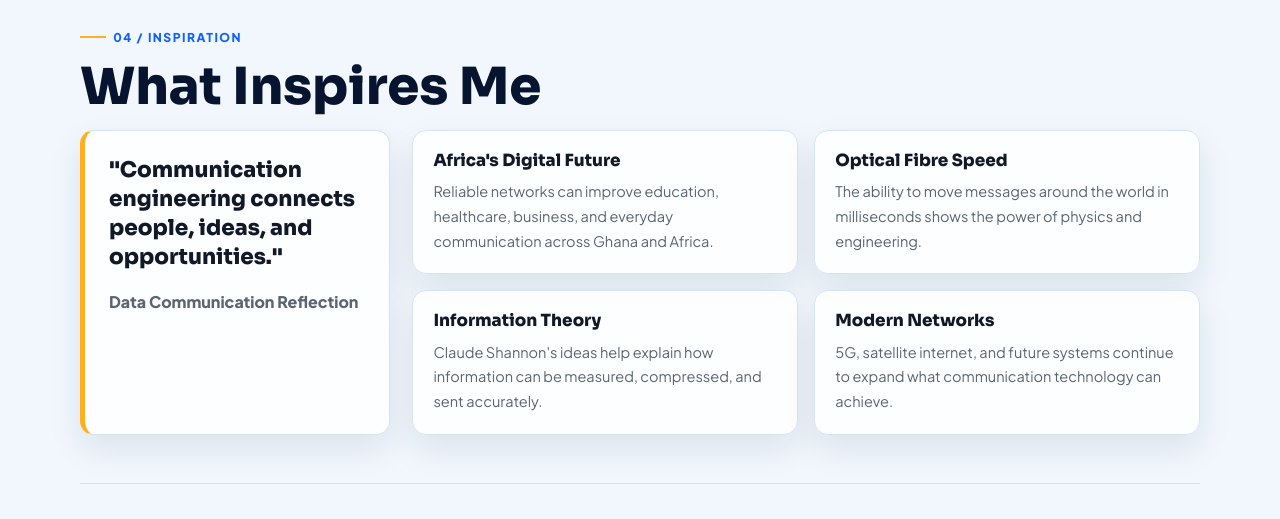
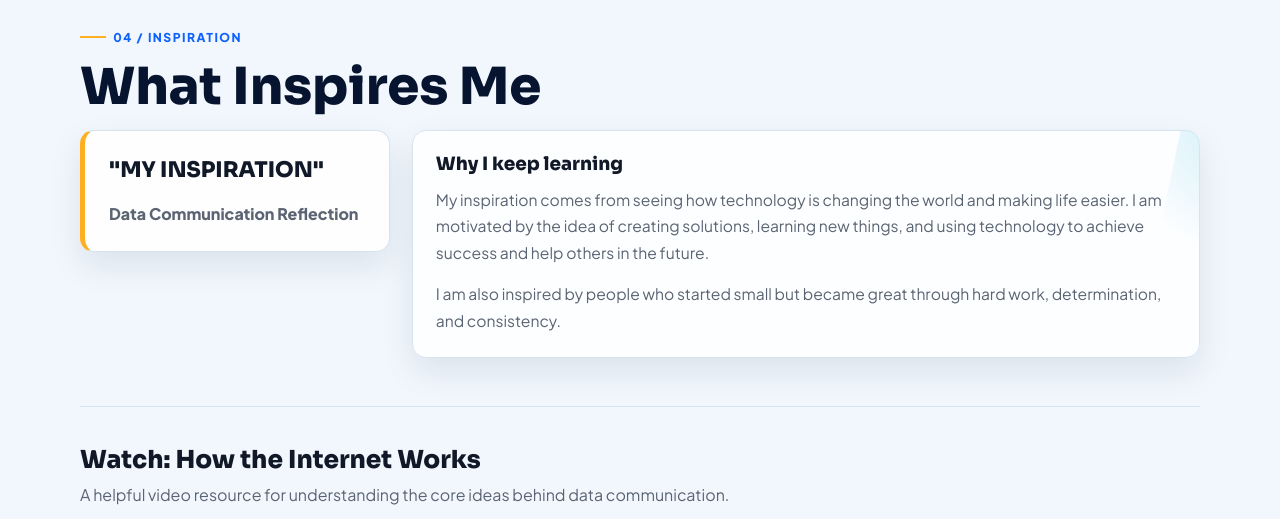
Before and after one commit to manuelbright827-cmyk/Data-Communication-Assignment, a plain HTML site: page Data Communication Assignment/index.html in a window 1280 px wide. Shown: the part 4040-4559 px from the top of the page. Drawn offline with Linux system fonts and the light colour scheme; animation ran at ten frames a second.

Commit message:
Add files via upload

```diff
--- a/Data Communication Assignment/index.html
+++ b/Data Communication Assignment/index.html
@@ -280,15 +280,22 @@
 
         <div class="inspiration-grid">
           <div class="inspiration-quote">
-            <blockquote>"Communication engineering connects people, ideas, and opportunities."</blockquote>
+            <blockquote>"MY INSPIRATION"</blockquote>
             <cite>Data Communication Reflection</cite>
           </div>
 
-          <div class="inspiration-cards">
-            <article><h4>Africa's Digital Future</h4><p>Reliable networks can improve education, healthcare, business, and everyday communication across Ghana and Africa.</p></article>
-            <article><h4>Optical Fibre Speed</h4><p>The ability to move messages around the world in milliseconds shows the power of physics and engineering.</p></article>
-            <article><h4>Information Theory</h4><p>Claude Shannon's ideas help explain how information can be measured, compressed, and sent accurately.</p></article>
-            <article><h4>Modern Networks</h4><p>5G, satellite internet, and future systems continue to expand what communication technology can achieve.</p></article>
+          <div class="inspiration-cards" aria-label="Inspiration text">
+            <article class="inspiration-card">
+              <h4>Why I keep learning</h4>
+              <p>
+                My inspiration comes from seeing how technology is changing the world and making life easier.
+                I am motivated by the idea of creating solutions, learning new things, and using technology to achieve success
+                and help others in the future.
+              </p>
+              <p>
+                I am also inspired by people who started small but became great through hard work, determination, and consistency.
+              </p>
+            </article>
           </div>
         </div>
 
@@ -360,7 +367,7 @@
               <a href="DATA_COMMUNICATION.pdf" class="resource-btn" target="_blank" rel="noopener noreferrer">Open PDF</a>
             </div>
           </object>
-        </div>
+
       </div>
     </section>
   </main>
@@ -369,7 +376,7 @@
     <div class="footer-inner">
       <div>
         <p>Kwade Emmanuel | Data Communication</p>
-        <span>Student ID: PUIT24110048</span>
+        <span>Student ID: PUIT/24110048</span>
       </div>
       <div class="footer-links">
         <a href="#about">About</a>
--- a/Data Communication Assignment/style.css
+++ b/Data Communication Assignment/style.css
@@ -1011,21 +1011,82 @@ a {
   font-weight: 800;
 }
 
+.inspiration-grid {
+  display: grid;
+  grid-template-columns: 310px 1fr;
+  gap: 1.4rem;
+  margin-bottom: 3rem;
+  align-items: start;
+}
+
+.inspiration-quote {
+  padding: 1.5rem;
+  border-left: 5px solid var(--amber);
+  background: rgba(255, 255, 255, 0.9);
+  border-radius: var(--radius-lg);
+}
+
+.inspiration-quote blockquote {
+  margin: 0;
+}
+
+.inspiration-quote cite {
+  display: block;
+  margin-top: 1rem;
+  color: var(--muted);
+  font-style: normal;
+  font-weight: 800;
+}
+
 .inspiration-cards {
   display: grid;
-  grid-template-columns: repeat(2, minmax(0, 1fr));
+  grid-template-columns: 1fr;
   gap: 1rem;
 }
 
-.inspiration-cards article {
-  padding: 1.25rem;
-  transition: var(--transition);
+.inspiration-card {
+  padding: 1.4rem;
+  border: 1px solid var(--line);
+  border-radius: var(--radius-lg);
+  background: linear-gradient(135deg, rgba(239, 246, 255, 0.95), rgba(236, 254, 255, 0.88));
+  box-shadow: var(--shadow-sm);
+  position: relative;
+  overflow: hidden;
 }
 
-.inspiration-cards h4 {
-  margin-bottom: 0.5rem;
-  font-size: 1.05rem;
+.inspiration-card::before {
+  content: "";
+  position: absolute;
+  inset: -40% -30% auto auto;
+  width: 260px;
+  height: 260px;
+  background: radial-gradient(circle at 30% 30%, rgba(0, 166, 214, 0.22), transparent 60%),
+    radial-gradient(circle at 65% 65%, rgba(139, 92, 246, 0.18), transparent 55%);
+  transform: rotate(12deg);
+  pointer-events: none;
 }
+
+.inspiration-card h4 {
+  color: var(--ink);
+  font-family: "Sora", sans-serif;
+  font-weight: 800;
+  font-size: 1.15rem;
+  margin-bottom: 0.7rem;
+  position: relative;
+  z-index: 1;
+}
+
+.inspiration-card p {
+  color: var(--muted);
+  font-size: 0.98rem;
+  position: relative;
+  z-index: 1;
+}
+
+.inspiration-card p + p {
+  margin-top: 0.9rem;
+}
+
 
 .video-section {
   padding-top: 2.4rem;
```
Also changed, not shown: 1 other file.
